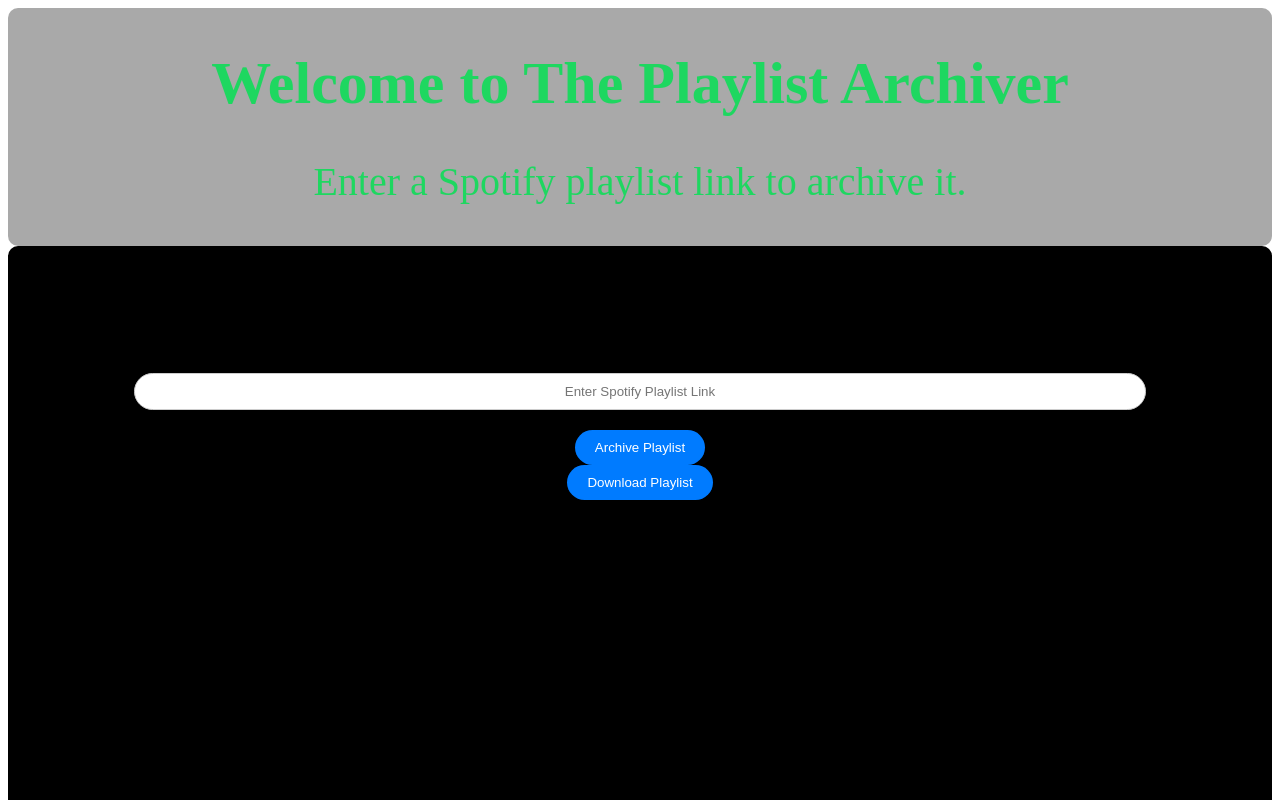
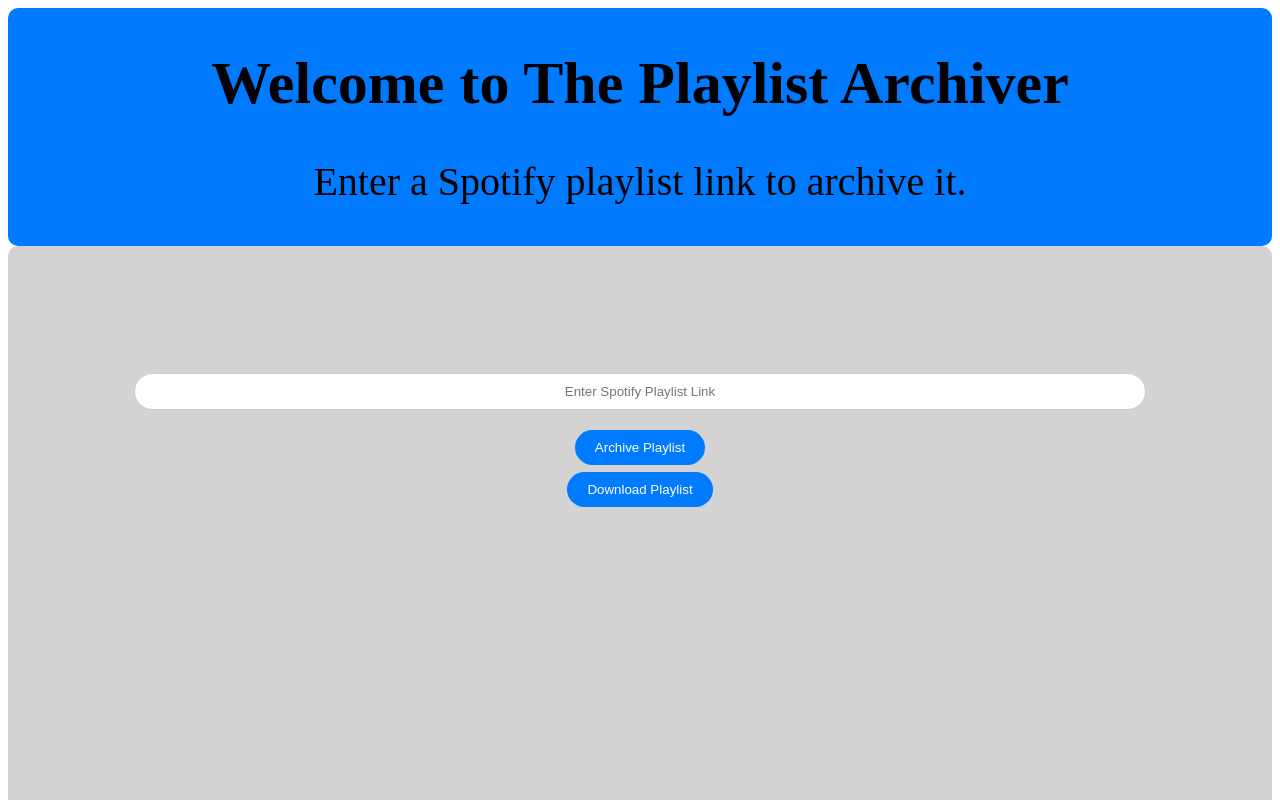
Before and after one commit to tenjotenge/playlist-archiver, a Next.js app: page / in a window 1280 px wide. Shown: the top 800 px of the page. Built offline with nearby package versions, Linux system fonts and the light colour scheme.

Commit message:
different color scheme and margin for dlb

```diff
--- a/src/components/Banner.module.css
+++ b/src/components/Banner.module.css
@@ -1,8 +1,8 @@
 /* src/components/Banner.module.css */
 
 .banner-container {
-  color: #1ED760; /*Spotify Green*/
-  background-color: darkgray;
+  color: black; /*Spotify Green*/
+  background-color: #007bff;
   padding: 1px;
   text-align: center;
   border-radius: 10px;
--- a/src/components/DownloadButton.module.css
+++ b/src/components/DownloadButton.module.css
@@ -2,6 +2,7 @@
 
 .download-button {
     padding: 10px 20px;
+    margin-top: 5%;
     background-color: #007bff;
     color: #fff;
     border: none;
--- a/src/components/LinkCollector.module.css
+++ b/src/components/LinkCollector.module.css
@@ -5,7 +5,7 @@
     flex-direction: column;
     align-items: center; /* Center items horizontally */
     height: 100vh;
-    background-color: black;
+    background-color: lightgray;
     border-radius: 10px;
   }
 
```
